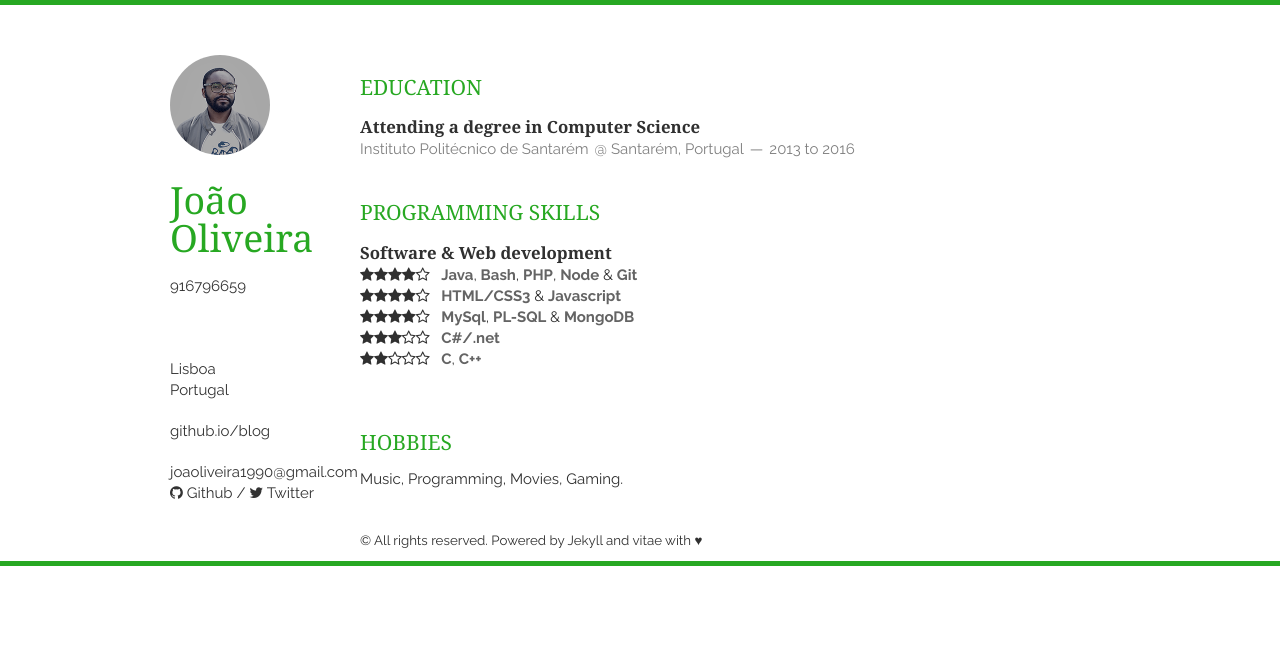
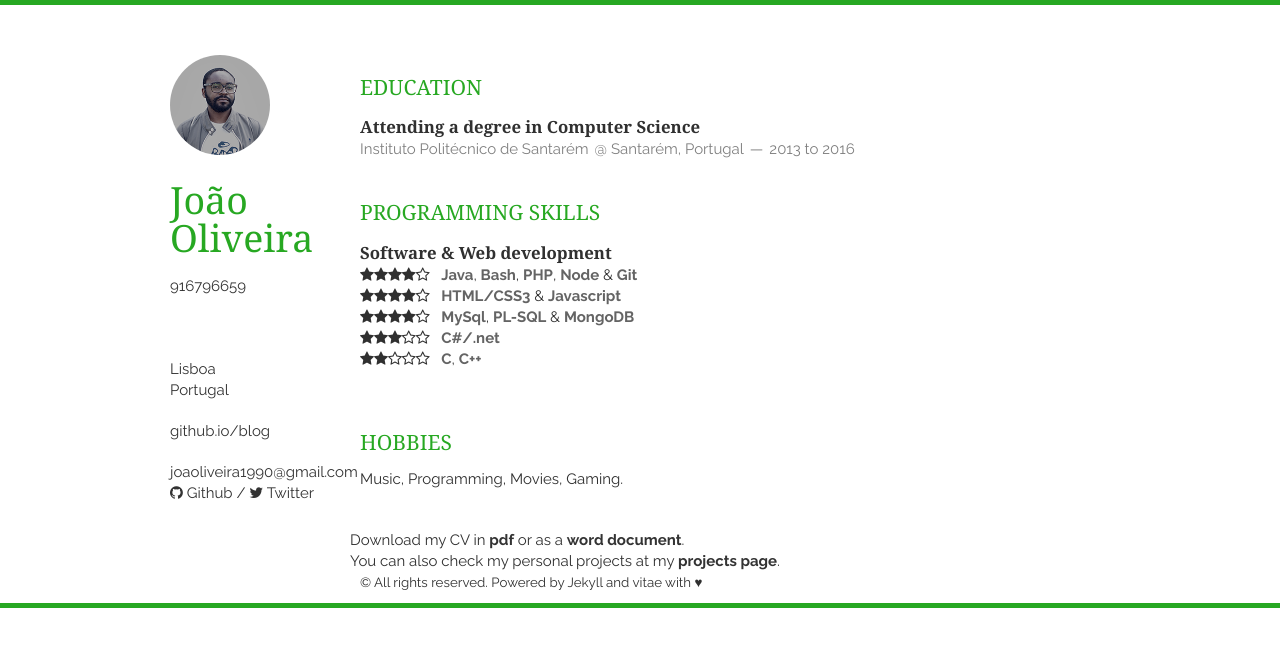
Before and after one commit to jppmo/vitae, a Jekyll site: the page built from index.html, in a window 1280 px wide. Shown: the top 647 px of the page. Built offline with Jekyll 4.4.1, drawn with Linux system fonts in a browser that asks for light colours; nearby versions of some CDN libraries; the list of posts is cut into pages by our own code.

Commit message:
final touch

```diff
--- a/_includes/interests.html
+++ b/_includes/interests.html
@@ -3,4 +3,7 @@
     <article>
         <p>Music, Programming, Movies, Gaming.</p>
     </article>
+
+
+
 </section>
--- a/_includes/skills.html
+++ b/_includes/skills.html
@@ -28,4 +28,5 @@
             &nbsp;&nbsp;<em>C</em>, <em>C++</em>
         </p>
     </article>
+
 </section>
--- a/_layouts/layout.html
+++ b/_layouts/layout.html
@@ -51,6 +51,16 @@
 
         {{ content }}
 
+    <p>
+      Download my CV in <a href="https://github.com/jppmo/vitae/raw/gh-pages/cv.pdf"><strong>pdf</strong></a>
+      or as a <a href="https://github.com/jppmo/vitae/raw/gh-pages/cv.docx"><strong>word document</strong></a>.
+    </p>
+    <p>
+      You can also check my personal projects at my <a href="https://jppmo.github.io/blog/projects.html"><strong>projects page</strong></a>.
+    </p>
+
+
+
     <footer class="thirteen columns">
         <p>© All rights reserved. Powered by <a href="http://jekyllrb.com/">Jekyll</a> and
             <a href="https://www.github.com/biomadeira/vitae">vitae</a> with ♥</p>
```
Also changed, not shown: 4 other files.
